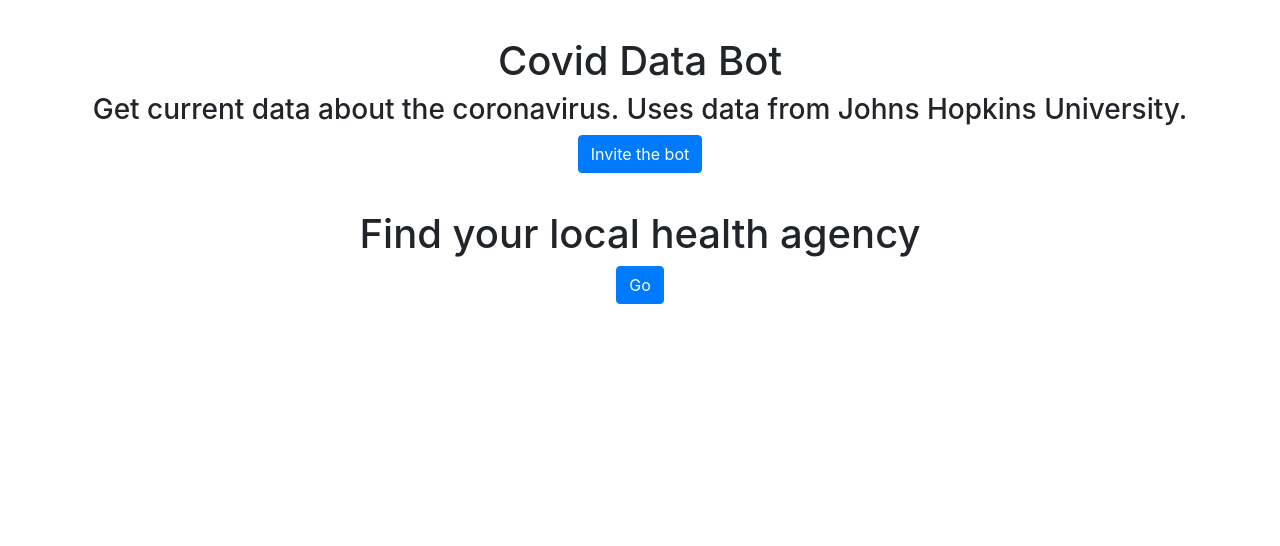
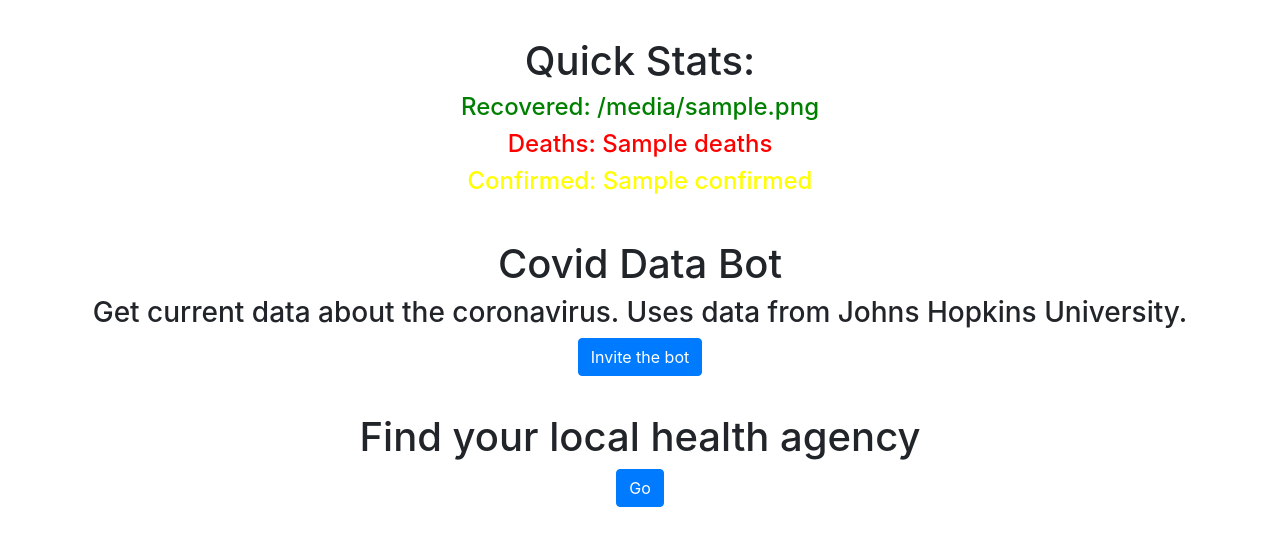
Before and after one commit to NotMyLyfe/masseyhacks-submission, a Flask app: template templates/index.html in a window 1280 px wide. Shown: the part 72-618 px from the top of the page. Run offline with Flask 2, Linux system fonts and the light colour scheme; the template is opened without the code that fills it: most values are stand-ins (such as "Sample title", 1, 10 or a date in 2020); some libraries are stand-ins or nearby versions.

Commit message:
added quick stats section

```diff
--- a/app.py
+++ b/app.py
@@ -15,10 +15,11 @@
     ip = requests.get(
         "https://api.ipify.org?format=json"
     ).json().get('ip')
+    worldInfo = requests.get("https://api.covid19api.com/world/total")
     countryInfo = requests.get(
         'https://api.bigdatacloud.net/data/country-by-ip?ip=' + ip + '&localityLanguage=en&key=bf533feb04e84279b9d098d9a6e5886b'
     ).json()
-    return render_template('healthagency.html', countryCode=countryInfo.get('country').get('isoAlpha2'))
+    return render_template('healthagency.html', countryCode=countryInfo.get('country').get('isoAlpha2'), recovered=worldInfo.get('TotalRecovered'), deaths=worldInfo.get('TotalDeaths'), confirmed=worldInfo.get('TotalConfirmed'))
 
 if __name__ == "__main__":
     app.run()
--- a/templates/index.html
+++ b/templates/index.html
@@ -1,6 +1,12 @@
 {% extends "layout.html" %}
 {% block content %}
 <div style="text-align:center">
+  <h1>Quick Stats:</h1>
+  <h4 id="recovered" style="color:green">Recovered: {{ recovered }}</h3>
+  <h4 id="recovered" style="color:red">Deaths: {{ deaths }}</h3>
+  <h4 id="recovered" style="color:yellow">Confirmed: {{ confirmed }}</h3>
+
+  <pre>     </pre>
   <h1>Covid Data Bot</h1>
   <h3>Get current data about the coronavirus. Uses data from Johns Hopkins University.</h3>
   <a class="btn btn-primary"
```
